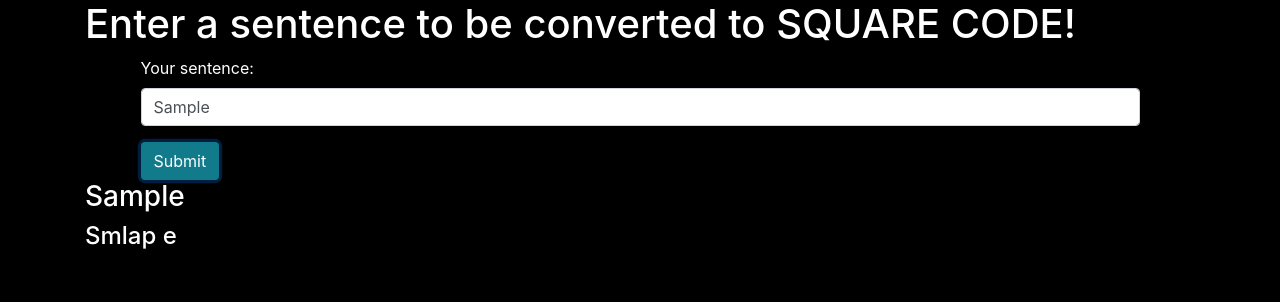
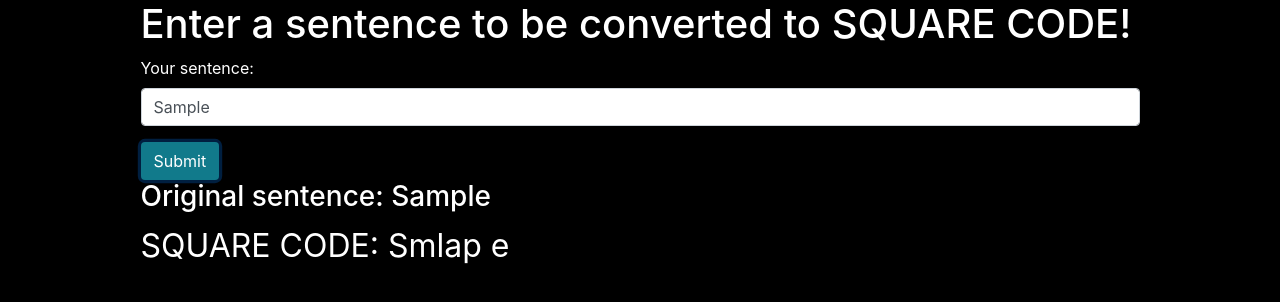
Before and after one commit to 3Emme/cryptosquare, a plain HTML site: page index.html in a window 1280 px wide. Both pictures are taken after typing "Sample" into the empty fields and a click on the button "Submit". Drawn offline with Linux system fonts and the light colour scheme.

Commit message:
pass spec 8 test.
Co-authored-by: Ben Stoller <stollersystemsound@gmail.com>

```diff
--- a/css/styles.css
+++ b/css/styles.css
@@ -4,6 +4,10 @@ body {
 }
 
 #userArray {
+
+  margin: auto;
+  width: 100%;
+  display: none;
   color: white
 }
 
@@ -11,3 +15,7 @@ body {
   margin: auto;
   width: 90%;
 }
+
+p {
+  font-size: xx-large;
+}
--- a/index.html
+++ b/index.html
@@ -11,8 +11,8 @@
 </head>
 <body>
   <div class="container">
+    <form id="crypto-form">
       <h1>Enter a sentence to be converted to SQUARE CODE!</h1>
-      <form id="crypto-form">
       <div class="form">
         <div class="form-group">
           <label for="string">Your sentence:</label>
@@ -20,10 +20,10 @@
         </div>
       <button class="btn bg-info text-white">Submit</button>
     </form>
+    <div id="userArray">
+      <h3>Original sentence: <span id="original"></span></h3>
+      <p>SQUARE CODE: <span id="result"></span></p>
     </div>
-    <div id="userArray">
-      <h3><span id="original"></span></h3>
-      <h4><span id="result"></span></h4>
   </div>
 </body>
 </html>
--- a/js/scripts.js
+++ b/js/scripts.js
@@ -41,6 +41,7 @@ function group(array,arrayText){
 $(document).ready(function(){
   $("form#crypto-form").submit(function(event){
     event.preventDefault();
+    $("#userArray").show();
     $("#original").text($("#string").val());
     $("#result").text(cryptosquare($("#string").val()));
   })
```
Lines whose indentation alone changed are shown as unchanged.
